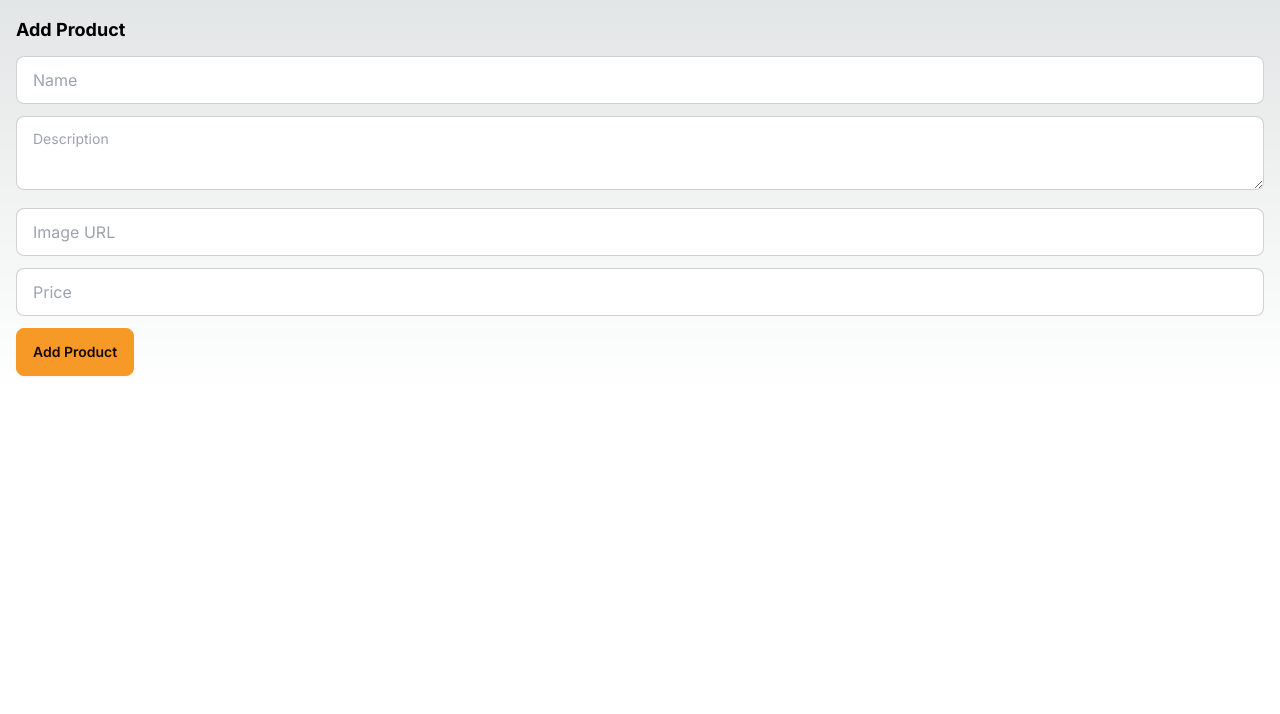
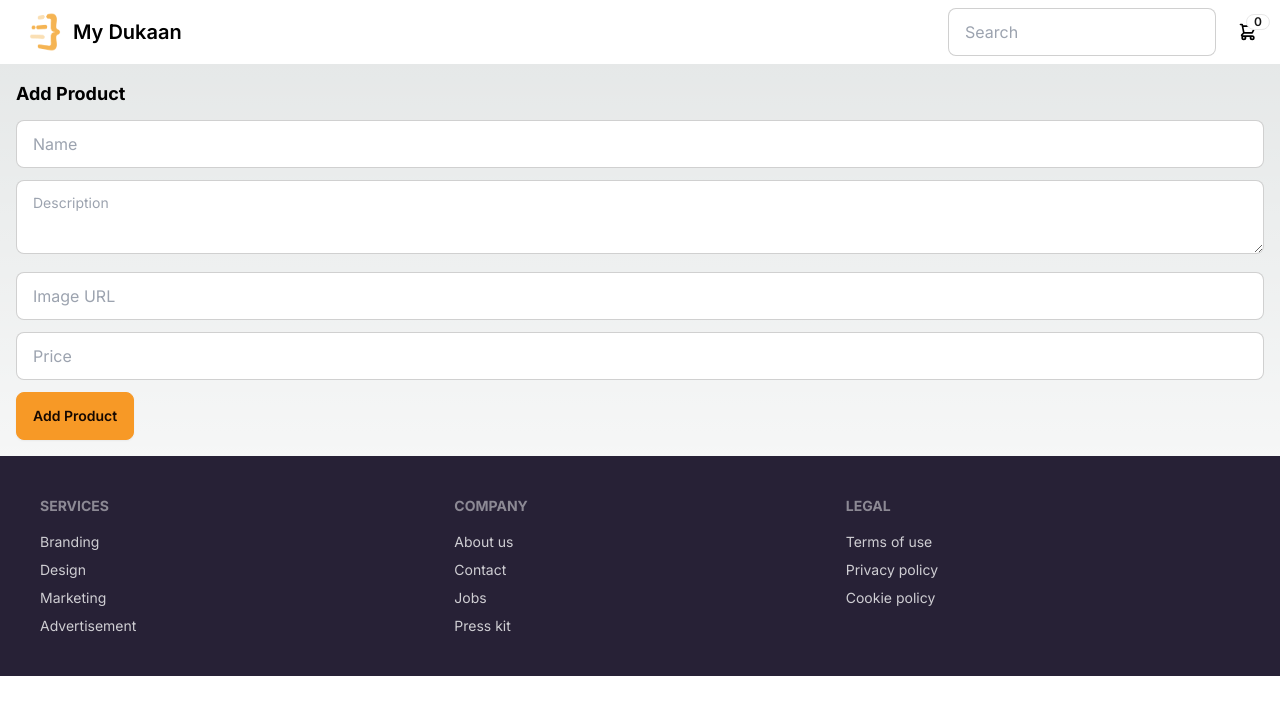
Before and after one commit to singhbaidwan/nextjs-ecommerce-store, a Next.js app in the folder ecommercestore/: page /add-product in a window 1280 px wide. Shown: the top 714 px of the page. Built offline with nearby package versions, Linux system fonts and the light colour scheme; no server answers.

Commit message:
added footer and cart drop down

```diff
--- /dev/null
+++ b/ecommercestore/app/Footer.tsx
@@ -0,0 +1,28 @@
+export default function Footer() {
+  return (
+    <footer className="bg-neutral p-10 text-neutral-content">
+      <div className="footer m-auto max-w-7xl">
+        <div>
+          <span className="footer-title">Services</span>
+          <a className="link-hover link">Branding</a>
+          <a className="link-hover link">Design</a>
+          <a className="link-hover link">Marketing</a>
+          <a className="link-hover link">Advertisement</a>
+        </div>
+        <div>
+          <span className="footer-title">Company</span>
+          <a className="link-hover link">About us</a>
+          <a className="link-hover link">Contact</a>
+          <a className="link-hover link">Jobs</a>
+          <a className="link-hover link">Press kit</a>
+        </div>
+        <div>
+          <span className="footer-title">Legal</span>
+          <a className="link-hover link">Terms of use</a>
+          <a className="link-hover link">Privacy policy</a>
+          <a className="link-hover link">Cookie policy</a>
+        </div>
+      </div>
+    </footer>
+  );
+}
--- /dev/null
+++ b/ecommercestore/app/Navbar/Navbar.tsx
@@ -0,0 +1,43 @@
+import Link from "next/link";
+import Image from "next/image";
+import logo from "@/assets/logo.png";
+import { redirect } from "next/dist/server/api-utils";
+import { getCart } from "@/lib/db/cart";
+import ShoppingCartButton from "./ShoppingCartButton";
+
+async function SearchProduct(formData: FormData) {
+  "use server";
+  const searchQuery = formData.get("searchQuery")?.toString();
+  if (searchQuery) {
+    redirect("/search?query=" + searchQuery);
+  }
+}
+
+export default async function Navbar() {
+  const cart = await getCart();
+
+  return (
+    <div className="bg-base-100">
+      <div className="navbar max-w-7xl m-auto flex-col sm:flex-row gap-2">
+        <div className="flex-1">
+          <Link href="/" className="btn btn-ghost text-xl normal-case">
+            <Image src={logo} height={40} width={40} alt="My Dukaan" />
+            My Dukaan
+          </Link>
+        </div>
+        <div className="flex-none gap-2">
+          <form action={SearchProduct}>
+            <div className="form-control">
+              <input
+                name="searchQuery"
+                placeholder="Search"
+                className="input input-bordered w-full min-w-[100px]"
+              />
+            </div>
+          </form>
+          <ShoppingCartButton cart={cart} />
+        </div>
+      </div>
+    </div>
+  );
+}
--- /dev/null
+++ b/ecommercestore/app/Navbar/ShoppingCartButton.tsx
@@ -0,0 +1,66 @@
+"use client";
+
+import { ShoppingCart } from "@/lib/db/cart";
+import { formatPrice } from "@/lib/format";
+import Link from "next/link";
+
+interface ShoppingCartButtonProps {
+  cart: ShoppingCart | null;
+}
+
+export default function ShoppingCartButton({ cart }: ShoppingCartButtonProps) {
+  const closeDropdown = (e) => {
+    const elem = document.activeElement as HTMLElement;
+    if (elem) {
+      elem.blur();
+    }
+  };
+
+  return (
+    <div className="dropdown dropdown-end">
+      <label tabIndex={0} className="btn-ghost btn-circle btn">
+        <div className="indicator">
+          <svg
+            xmlns="http://www.w3.org/2000/svg"
+            className="h-5 w-5"
+            fill="none"
+            viewBox="0 0 24 24"
+            stroke="black"
+          >
+            <path
+              strokeLinecap="round"
+              strokeLinejoin="round"
+              strokeWidth="2"
+              d="M3 3h2l.4 2M7 13h10l4-8H5.4M7 13L5.4 5M7 13l-2.293 2.293c-.63.63-.184 1.707.707 1.707H17m0 0a2 2 0 100 4 2 2 0 000-4zm-8 2a2 2 0 11-4 0 2 2 0 014 0z"
+            />
+          </svg>
+          <span className="badge badge-sm indicator-item">
+            {cart?.size || 0}
+          </span>
+        </div>
+      </label>
+      <div
+        tabIndex={0}
+        className="card dropdown-content card-compact mt-3 w-52 bg-base-100 shadow z-30 "
+      >
+        <div className="card-body">
+          <span className="text-lg font-bold text-black">
+            {cart?.size || 0} Items
+          </span>
+          <span className="text-info">
+            Subtotal : {formatPrice(cart?.subtotal) || 0}
+          </span>
+          <div className="card-actions">
+            <Link
+              href="/cart"
+              className="btn btn-primary btn-block"
+              onClick={closeDropdown}
+            >
+              View Cart
+            </Link>
+          </div>
+        </div>
+      </div>
+    </div>
+  );
+}
--- a/ecommercestore/app/layout.tsx
+++ b/ecommercestore/app/layout.tsx
@@ -1,6 +1,8 @@
 import type { Metadata } from "next";
 import { Inter } from "next/font/google";
 import "./globals.css";
+import Navbar from "./Navbar/Navbar";
+import Footer from "./Footer";
 
 const inter = Inter({ subsets: ["latin"] });
 
@@ -17,7 +19,9 @@
   return (
     <html lang="en">
       <body className={inter.className}>
+        <Navbar />
         <main className="p-4 max-w-7xl m-auto min-w-[300px]">{children}</main>
+        <Footer />
       </body>
     </html>
   );
```
Also changed, not shown: ecommercestore/assets/logo.png (added).
